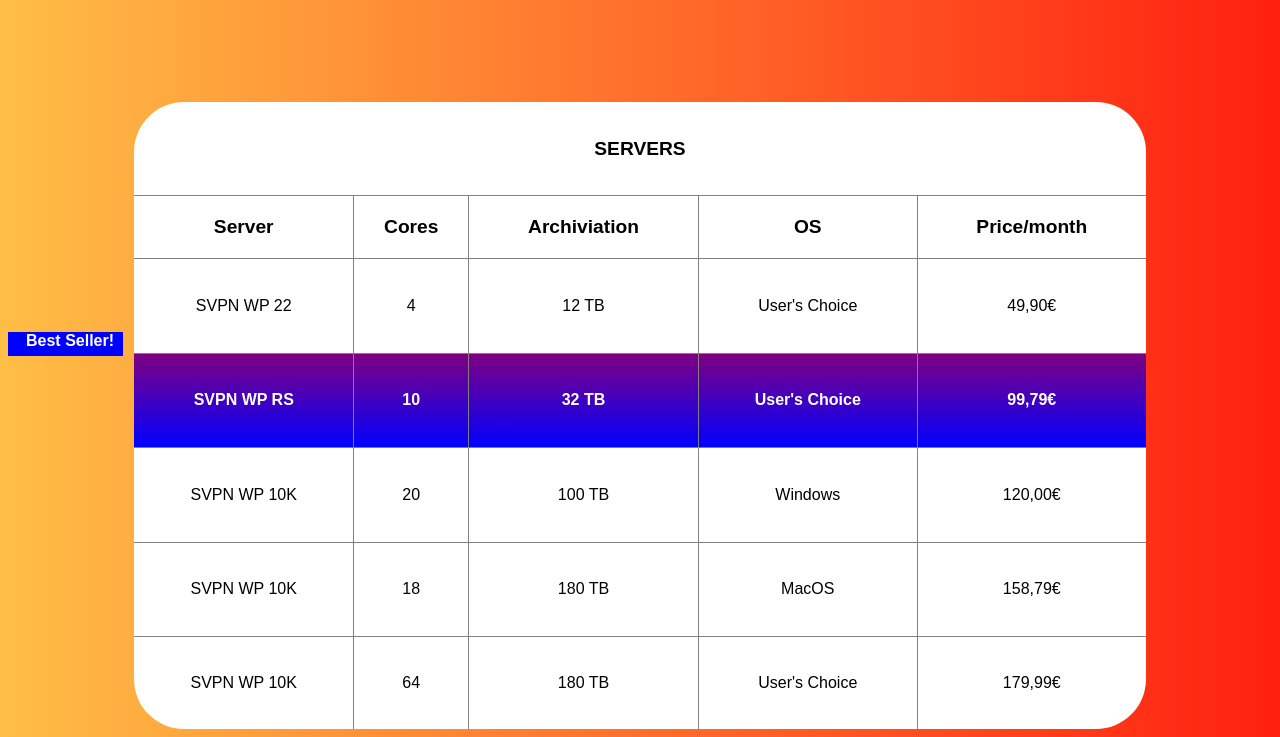
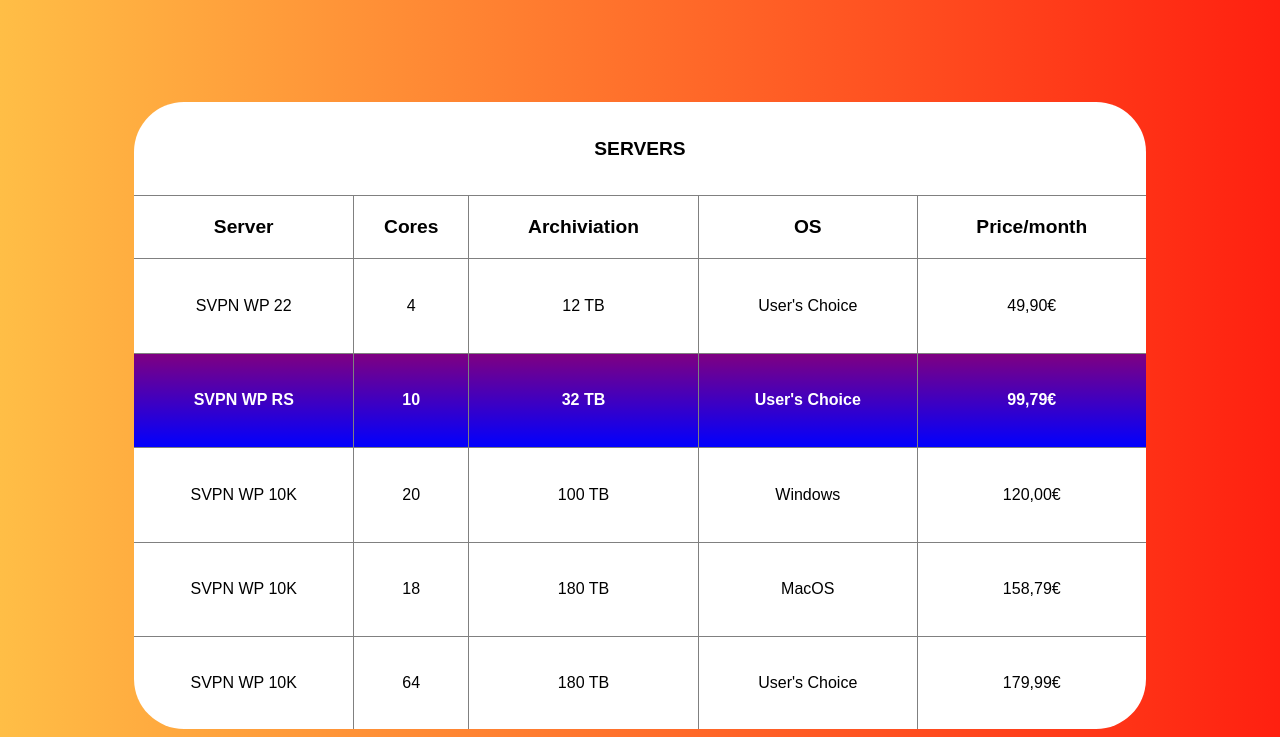
Before and after one commit to SouthVPN/SouthVPN.github.io, a plain HTML site: page servers_subpage.html in a window 1280 px wide. Shown: the part 73-810 px from the top of the page. Drawn offline with Linux system fonts and the light colour scheme.

Commit message:
Update servers_subpage.html

```diff
--- a/servers_subpage.html
+++ b/servers_subpage.html
@@ -28,10 +28,7 @@
 
         </div>
         <br><br><br><br><br><br>
-        <div
-                style="position:absolute ;margin-top: 18%;font-family: Arial, Helvetica, sans-serif;background-color: blue;color: white;font-weight: bold; height: 3%;width: 9%;text-align: center; vertical-align: middle;">
-                &nbsp;&nbsp;Best Seller!
-        </div>
+
         <div>
                 <a href="error_page_server.html" style="text-decoration: none;">
                         <table style="height: 80%;width: 80%; margin: auto; background-color: white; border-radius: 50px; text-align: center;font-family: Arial, Helvetica, sans-serif"
```
